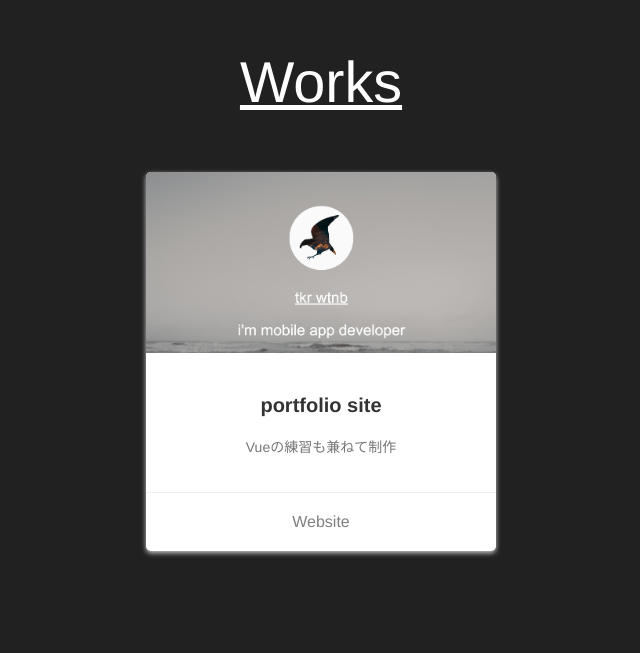
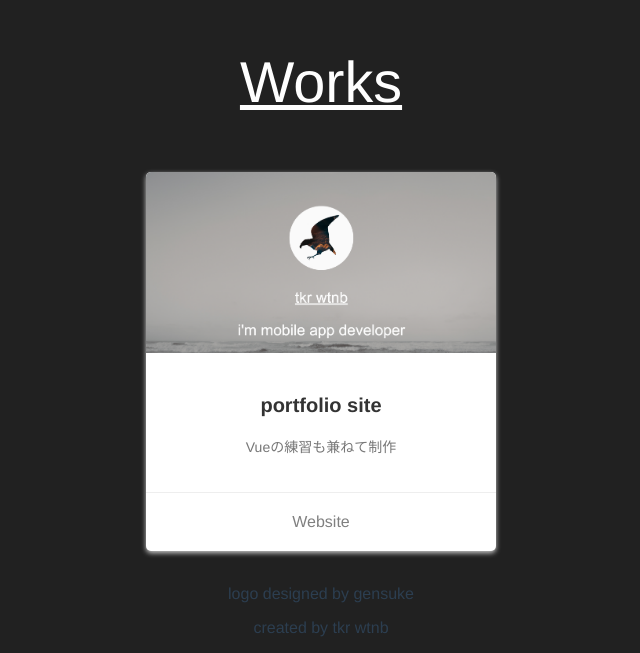
Before and after one commit to tkrwtnb/tkrwtnb.github.io, a Vue app: page / in a window 1280 px wide. Shown: the part 1627-2280 px from the top of the page, without its empty margins (319-959 px from the left). Before the commit the page ends 2205 px from the top, so only its background shows below. Built offline with nearby package versions, Linux system fonts and the light colour scheme.

Commit message:
builded and edit vue config js

```diff
--- a/src/App.vue
+++ b/src/App.vue
@@ -3,6 +3,7 @@
     <Title></Title>
     <AboutMe></AboutMe>
     <Works></Works>
+    <Footer></Footer>
   </div>
 </template>
 
@@ -10,13 +11,15 @@
 import Title from './components/Title.vue'
 import AboutMe from './components/AboutMe.vue'
 import Works from './components/Works.vue'
+import Footer from './components/Footer.vue'
 
 export default {
   name: 'App',
   components: {
     Title,
     AboutMe,
-    Works
+    Works,
+    Footer
   }
 }
 </script>
--- /dev/null
+++ b/src/components/Footer.vue
@@ -0,0 +1,6 @@
+<template>
+    <div>
+        <p>logo designed by gensuke</p>
+        <p>created by tkr wtnb</p>
+    </div>
+</template>
--- a/vue.config.js
+++ b/vue.config.js
@@ -1,5 +1,5 @@
 module.exports = {
-  "transpileDependencies": [
-    "vuetify"
-  ]
-}
+  transpileDependencies: ["vuetify"],
+  outputDir: "docs",
+  publicPath: '/portfolio/'
+};
```
Also changed, not shown: 21 other files (tests, documents, lock files or other folders).
